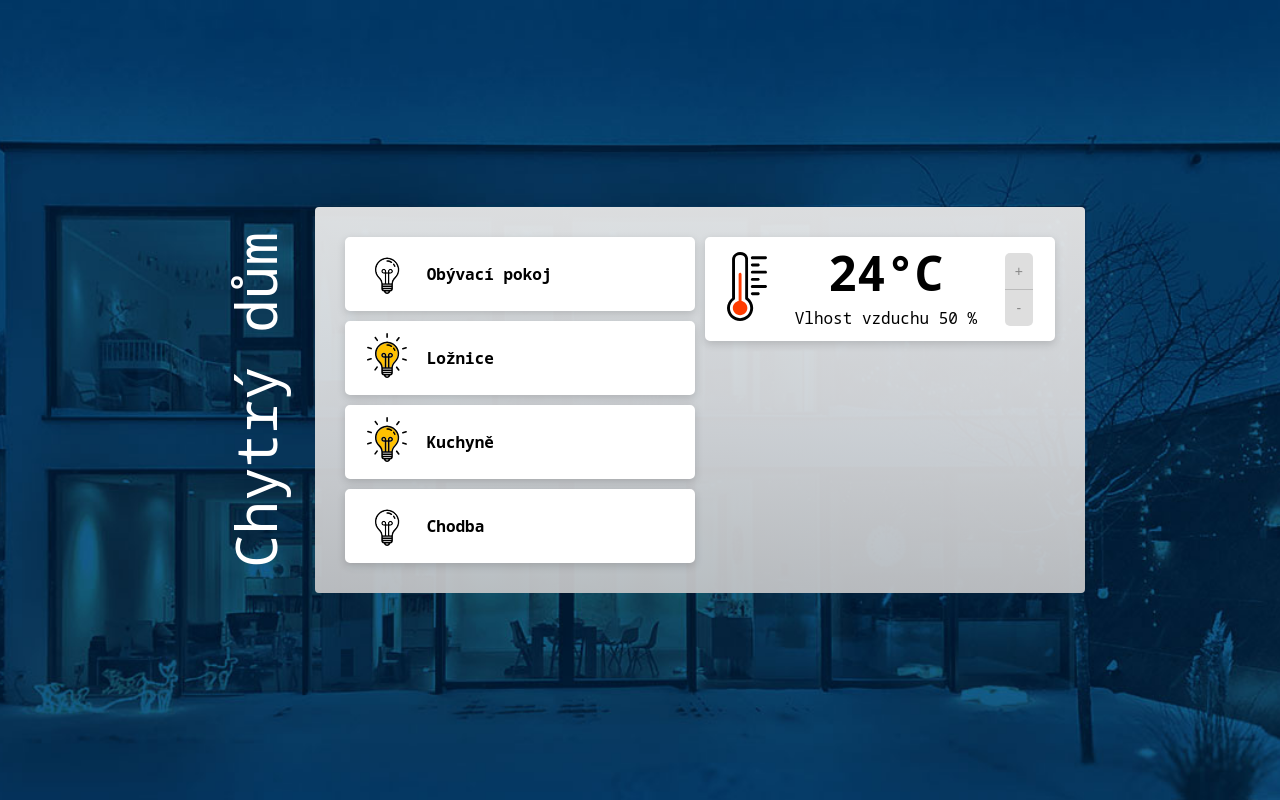
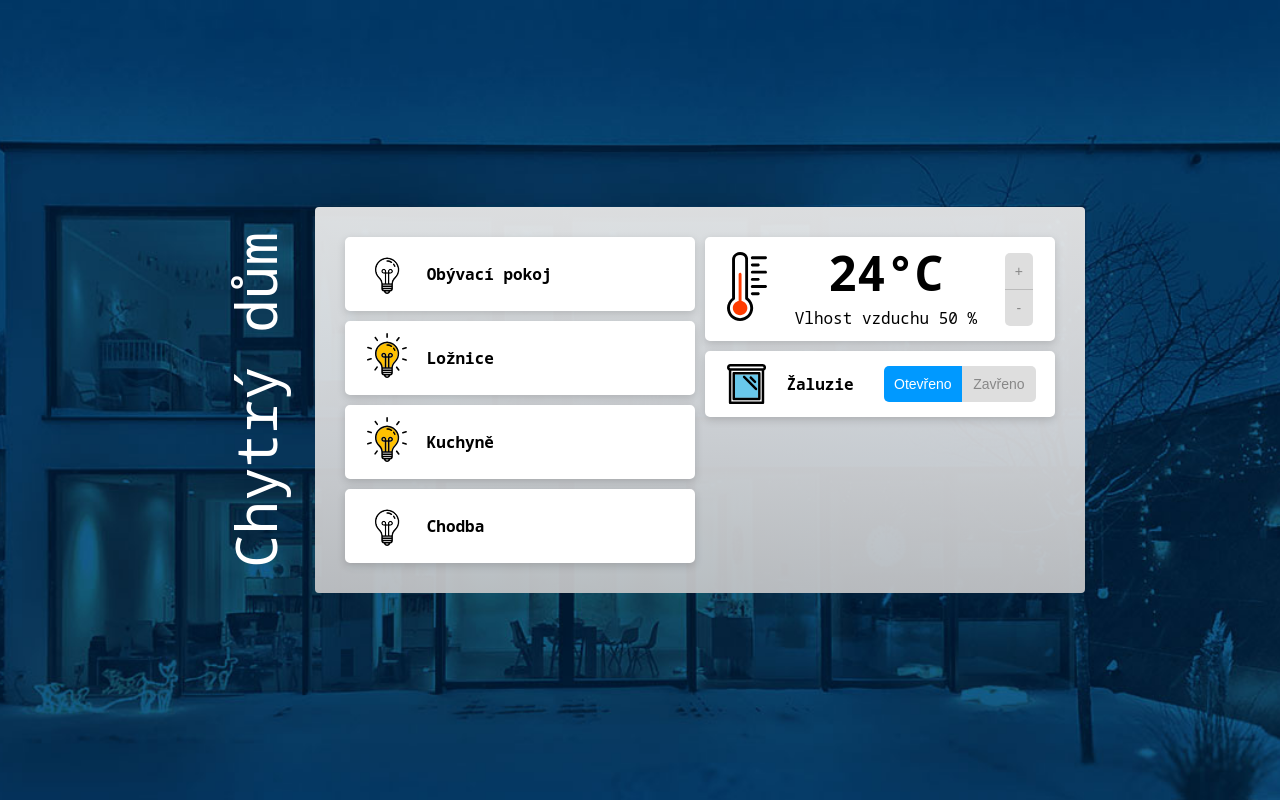
Before and after one commit to havraiv/projekt-chytry-dum, a React app: page / in a window 1280 px wide. Built offline with nearby package versions, Linux system fonts and the light colour scheme.

Commit message:
Blinds component done

```diff
--- a/src/components/Dashboard/components/Blinds/index.jsx
+++ b/src/components/Dashboard/components/Blinds/index.jsx
@@ -1,18 +1,34 @@
-import React from 'react';
+import React, { useState } from 'react';
 import './style.css';
-import blindsOpenImg from './blinds-open.svg';
-import blindsClosedImg from './blinds-closed.svg';
+import blindsOpenImg from './img/blinds-open.svg';
+import blindsClosedImg from './img/blinds-closed.svg';
 
-export const Blinds = () => {
+export const Blinds = ({ state }) => {
+  const [open, setOpen] = useState(state);
+  console.log(open);
   return (
     <div className="blinds">
       <div className="blinds__icon">
-        <img src={blindsOpenImg} />
+        <img src={open === 'open' ? blindsOpenImg : blindsClosedImg} />
       </div>
       <div className="blinds__name">Žaluzie</div>
       <div className="blinds__controls">
-        <button className="button button--active">Otevřeno</button>
-        <button className="button">Zavřeno</button>
+        <button
+          className={open === 'open' ? 'button button--active' : 'button'}
+          onClick={() => {
+            setOpen('open');
+          }}
+        >
+          Otevřeno
+        </button>
+        <button
+          className={open !== 'open' ? 'button button--active' : 'button'}
+          onClick={() => {
+            setOpen('closed');
+          }}
+        >
+          Zavřeno
+        </button>
       </div>
     </div>
   );
--- a/src/components/Dashboard/index.jsx
+++ b/src/components/Dashboard/index.jsx
@@ -2,6 +2,7 @@ import React from 'react';
 import './style.css';
 import { Lights } from './components/Lights';
 import { Climate } from './components/Climate';
+import { Blinds } from './components/Blinds';
 
 export const Dashboard = ({ data }) => {
   return (
@@ -11,6 +12,7 @@ export const Dashboard = ({ data }) => {
         temperature={data.climate.temperature}
         humidity={data.climate.humidity}
       />
+      <Blinds state={data.blinds} />
     </main>
   );
 };
```
